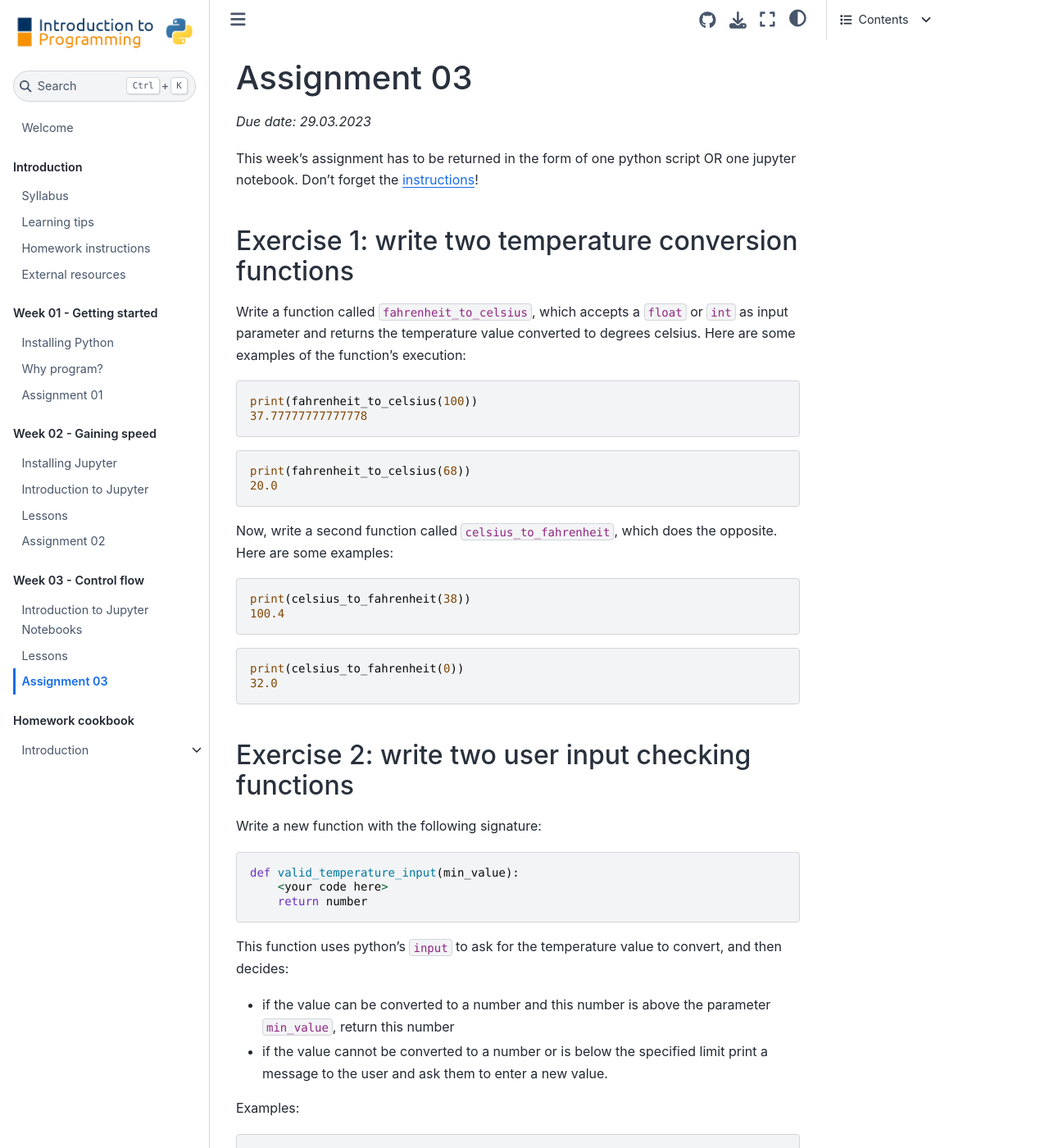
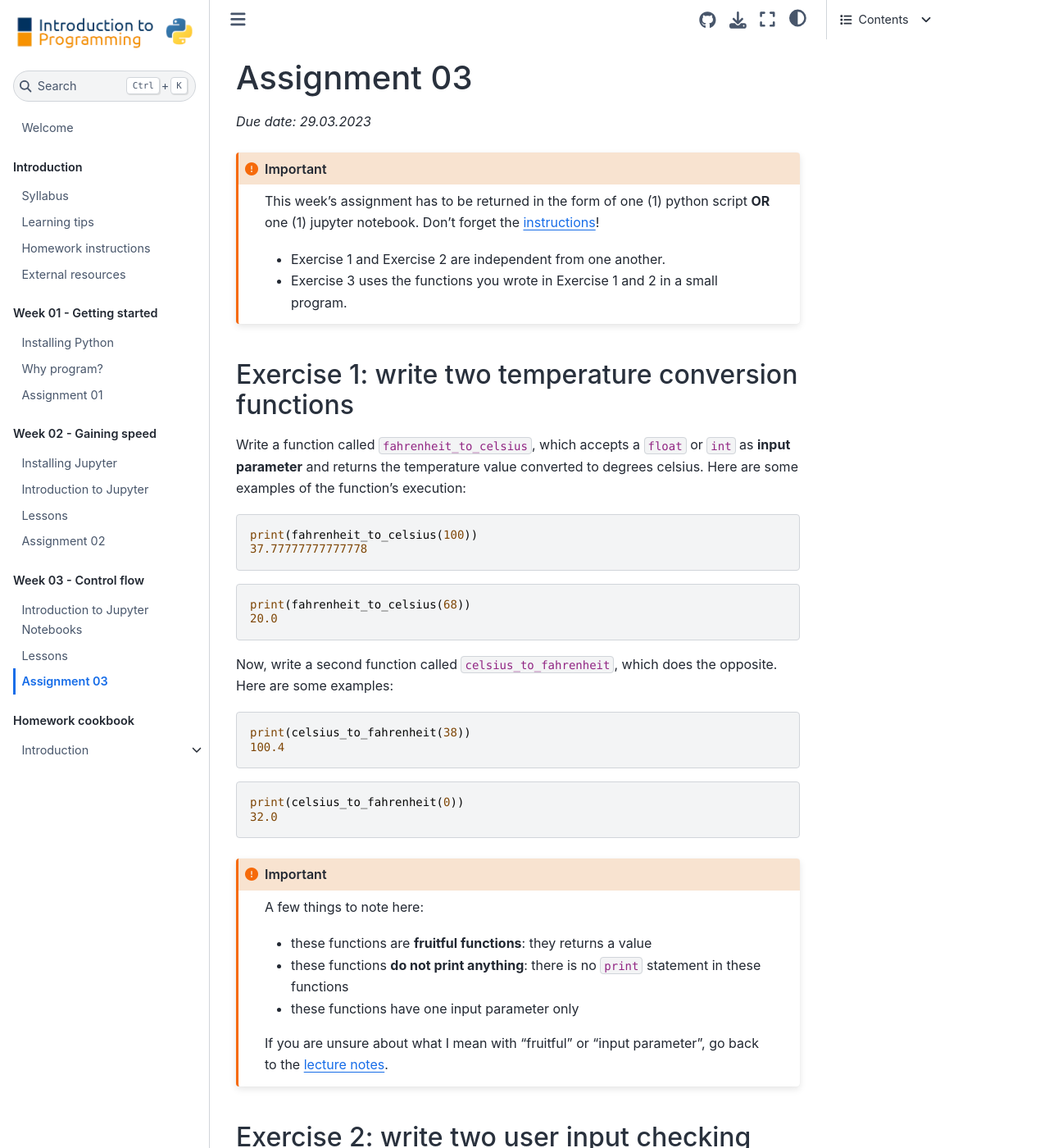
Before and after one commit to fmaussion/intro_to_programming, a Jupyter Book: the page built from book/week_03/03-Assignment.md, in a window 1280 px wide and 1400 px high. Shown: the whole window at 82% size. Built offline with Jupyter Book 1.0.4 settings and Sphinx 7.4.7 and the Sphinx Book theme 1.1.4, drawn with Linux system fonts in a browser that asks for light colours; some of the changed text lies outside the part shown.

Commit message:
more context

````diff
--- a/book/week_03/03-Assignment.md
+++ b/book/week_03/03-Assignment.md
@@ -2,11 +2,18 @@
 
 *Due date: 29.03.2023*
 
-This week's assignment has to be returned in the form of one python script OR one jupyter notebook. Don't forget the [instructions](../assignments)!
+
+```{important}
+
+This week's assignment has to be returned in the form of one (1) python script **OR** one (1) jupyter notebook. Don't forget the [instructions](../assignments)!
+
+- Exercise 1 and Exercise 2 are independent from one another.
+- Exercise 3 uses the functions you wrote in Exercise 1 and 2 in a small program.
+```
 
 ## Exercise 1: write two temperature conversion functions
 
-Write a function called `fahrenheit_to_celsius`, which accepts a `float` or `int` as input parameter and returns the temperature value converted to degrees celsius. Here are some examples of the function's execution:
+Write a function called `fahrenheit_to_celsius`, which accepts a `float` or `int` as **input parameter** and returns the temperature value converted to degrees celsius. Here are some examples of the function's execution:
 
 ```python
 print(fahrenheit_to_celsius(100))
@@ -30,6 +37,17 @@ print(celsius_to_fahrenheit(0))
 32.0
 ```
 
+```{important}
+
+A few things to note here:
+- these functions are **fruitful functions**: they returns a value
+- these functions **do not print anything**: there is no `print` statement in these functions
+- these functions have one input parameter only
+
+If you are unsure about what I mean with "fruitful" or "input parameter", go back to the [lecture notes](https://www.py4e.com/html3/04-functions).
+
+```
+
 ## Exercise 2: write two user input checking functions
 
 Write a new function with the following signature:
@@ -43,6 +61,7 @@ def valid_temperature_input(min_value):
 This function uses python's `input` to ask for the temperature value to convert, and then decides:
 - if the value can be converted to a number and this number is above the parameter `min_value`, return this number
 - if the value cannot be converted to a number or is below the specified limit print a message to the user and ask them to enter a new value.
+- this program never ends until a valid value is entered.
 
 Examples:
 
@@ -89,12 +108,37 @@ What conversion do you want to do? Type:
 1 for Celsius to Farenheit
 2 for Farenheit to Celsius
 3 for doing nothing
+Your input: 3
+3
+```
+
+```none
+print(valid_conversion_input())
+What conversion do you want to do? Type:
+1 for Celsius to Farenheit
+2 for Farenheit to Celsius
+3 for doing nothing
 Your input: ups
 Not valid! Try again.
 Your input: 4
 Not valid! Try again.
 Your input: 2
 2
+```
+
+The function always returns one of 1, 2, 3 and never ends until the user gives a valid input.
+
+
+```{important}
+
+A few things to note here:
+- these functions are **fruitful functions**: they returns a value
+- these functions **do print something**: there are `print` statements in these functions
+- these functions have **no input parameter**.
+- these functions use `input()` internally.
+
+If you are unsure about what I mean with "fruitful" or "input parameter", go back to the [lecture notes](https://www.py4e.com/html3/04-functions).
+
 ```
 
 ## Exercise 3: write a temperature conversion program
````
Also changed, not shown: other parts of book/week_03/03-Assignment.md (+1 -1 lines).
